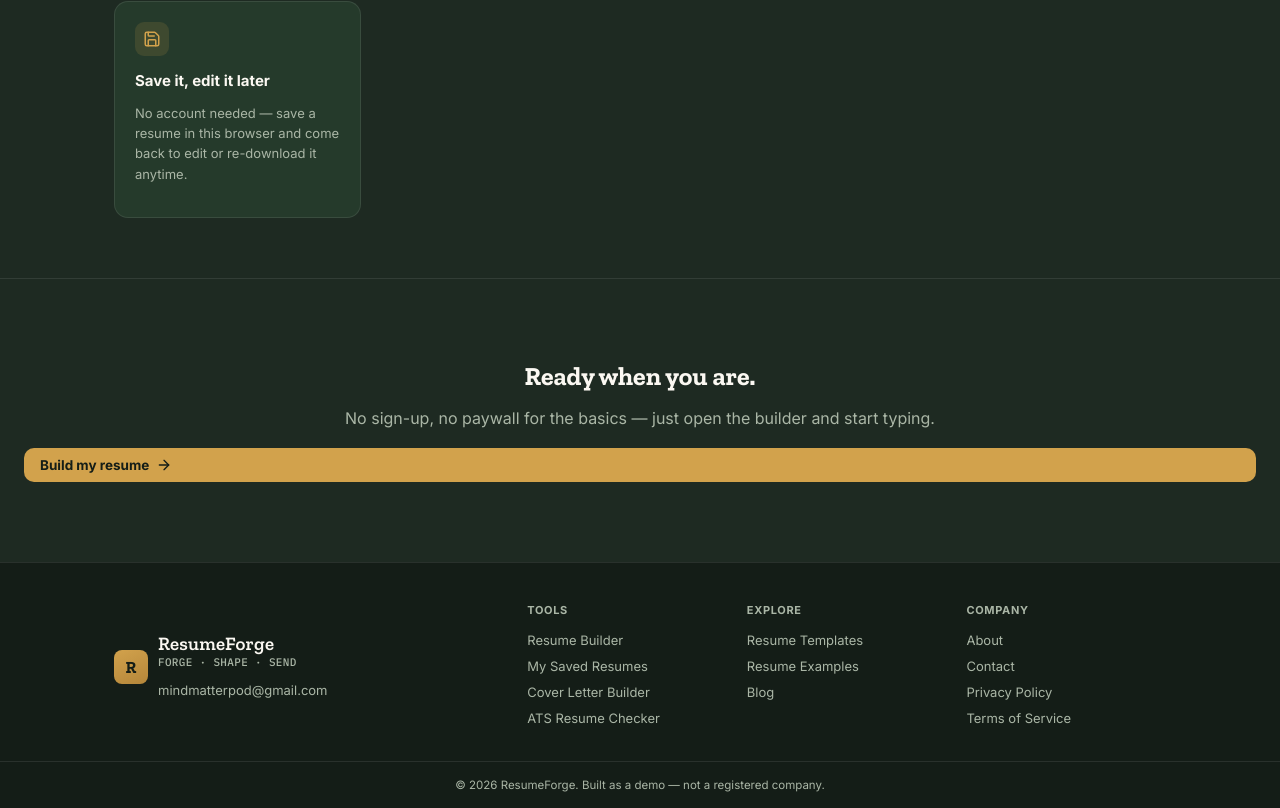
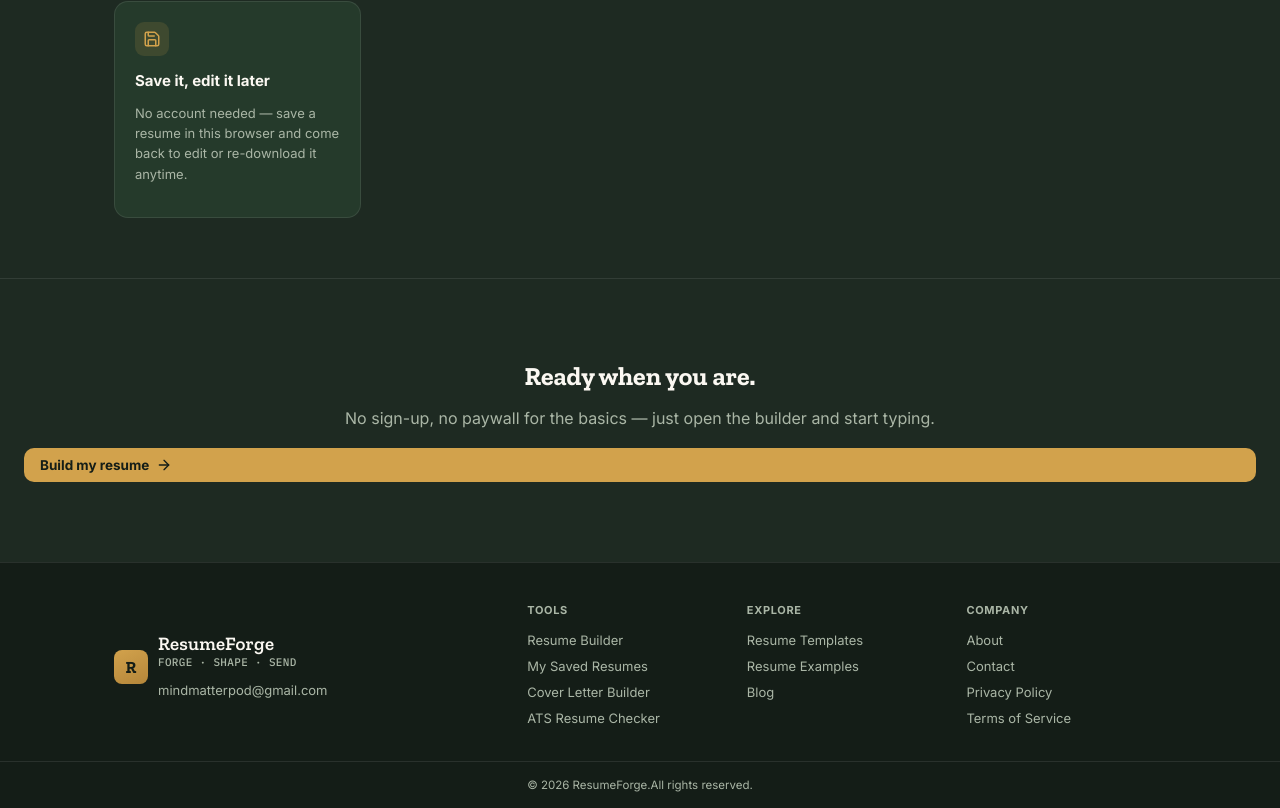
Before and after one commit to mindmatterpod-lang/resumeforge, a Next.js app: page / in a window 1280 px wide. Shown: the part 743-1551 px from the top of the page. Built offline with nearby package versions, Linux system fonts and the light colour scheme.

Commit message:
Update footer text to reflect all rights reserved

```diff
--- a/components/SiteFooter.jsx
+++ b/components/SiteFooter.jsx
@@ -56,7 +56,7 @@ export default function SiteFooter() {
           ))}
         </div>
       </div>
-      <div className="site-footer-bottom">© 2026 ResumeForge. Built as a demo — not a registered company.</div>
+      <div className="site-footer-bottom">© 2026 ResumeForge.All rights reserved.</div>
     </footer>
   );
 }
```
